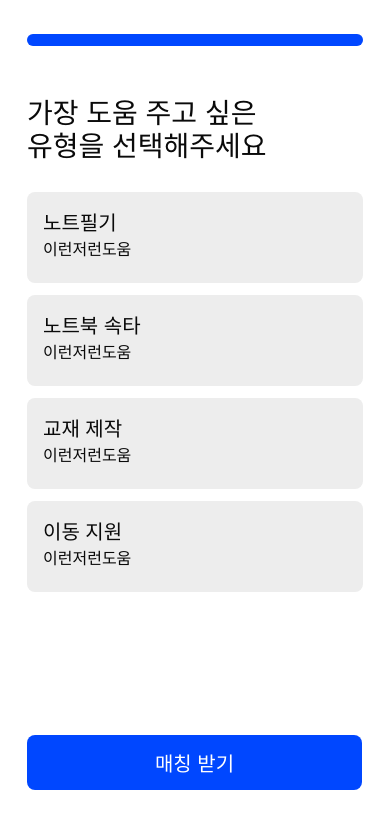
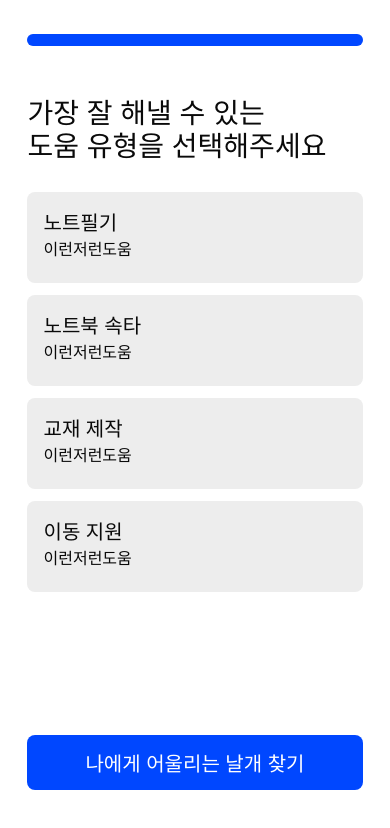
Before and after one commit to EarlyUs/front, a React (Vite) app: page /wing/step/3 in a window 390 px wide. Shown: the top 828 px of the page. Built offline with nearby package versions, Linux system fonts and the light colour scheme.

Commit message:
🌈ui: 모바일에서 깨지는 부분 수정

```diff
--- a/src/components/Progressbar/styles.js
+++ b/src/components/Progressbar/styles.js
@@ -19,4 +19,5 @@ export const Progress = styled.div`
 	height: 0.75rem;
 	background-color: var(--blue-strong);
 	border-radius: 8px;
+	transition: width 0.5s ease-in-out;
 `;
--- a/src/components/TypeBlock/styles.js
+++ b/src/components/TypeBlock/styles.js
@@ -13,7 +13,7 @@ export const Container = styled.div`
 		props.isSelected &&
 		css`
 			background-color: var(--green-light);
-			border: 1px solid var(--blue-strong);
+			border: 2px solid var(--blue-strong);
 		`}
 `;
 
--- a/src/pages/Step3/index.jsx
+++ b/src/pages/Step3/index.jsx
@@ -15,9 +15,9 @@ const LastStepPage = () => {
 			<s.Container>
 				<s.Wrapper>
 					<s.Title>
-						가장 도움 주고 싶은
+						가장 잘 해낼 수 있는
 						<br />
-						유형을 선택해주세요
+						도움 유형을 선택해주세요
 					</s.Title>
 					<TypeBlock title={'노트필기'} desc={'이런저런도움'}></TypeBlock>
 					<TypeBlock title={'노트북 속타'} desc={'이런저런도움'}></TypeBlock>
@@ -32,7 +32,7 @@ const LastStepPage = () => {
 							bg={'var(--blue-strong)'}
 							func={handleHref}
 						>
-							매칭 받기
+							나에게 어울리는 날개 찾기
 						</Button>
 					</s.ButtonContainer>
 				</s.Wrapper>
--- a/src/pages/Step3/styles.js
+++ b/src/pages/Step3/styles.js
@@ -1,12 +1,14 @@
 import styled from 'styled-components';
 
 export const Container = styled.div`
+	width: 100%;
 	height: 100vh;
 	display: flex;
 	flex-direction: column;
 `;
 export const Wrapper = styled.div`
-	margin: 1.63rem 1.25rem;
+	width: 20.94rem;
+	margin: 1.63rem auto;
 `;
 export const Title = styled.div`
 	width: 21rem;
@@ -18,7 +20,7 @@ export const Title = styled.div`
 `;
 
 export const ButtonContainer = styled.div`
-	width: fit-content;
+	width: 21rem;
 	height: fit-content;
 	position: fixed;
 	bottom: 3.38rem;
```
